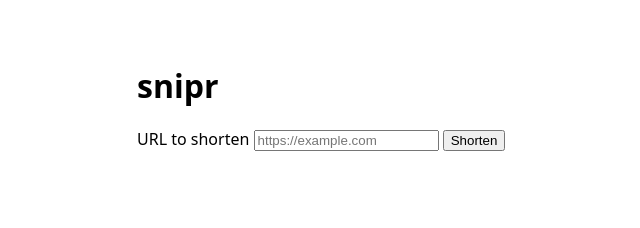
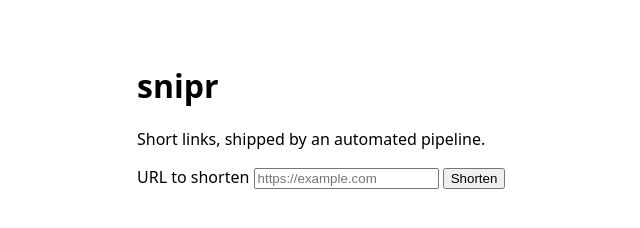
Before and after one commit to Reno07Matthew/snipr, a plain HTML site: page app/static/index.html in a window 1280 px wide. Shown: the whole page, without its empty margins (215-855 px from the left). Drawn offline with Linux system fonts and the light colour scheme.

Commit message:
feat(web): add a tagline to the homepage
Co-Authored-By: Claude Opus 5.5 <noreply@anthropic.com>

```diff
--- a/app/static/index.html
+++ b/app/static/index.html
@@ -8,6 +8,7 @@
 </head>
 <body>
   <h1>snipr</h1>
+  <p>Short links, shipped by an automated pipeline.</p>
   <form id="form">
     <label for="url">URL to shorten</label>
     <input id="url" type="url" required placeholder="https://example.com">
```
